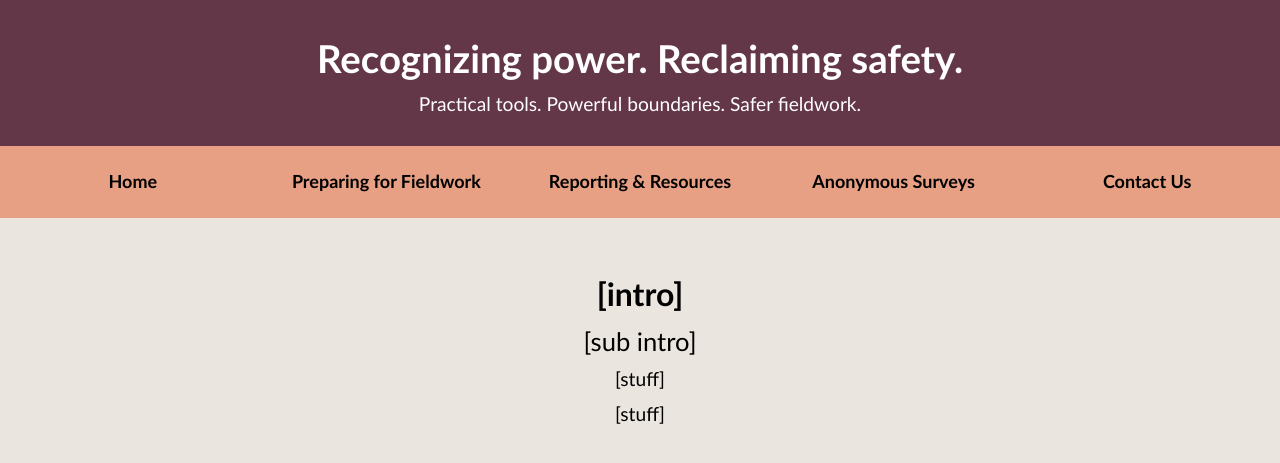
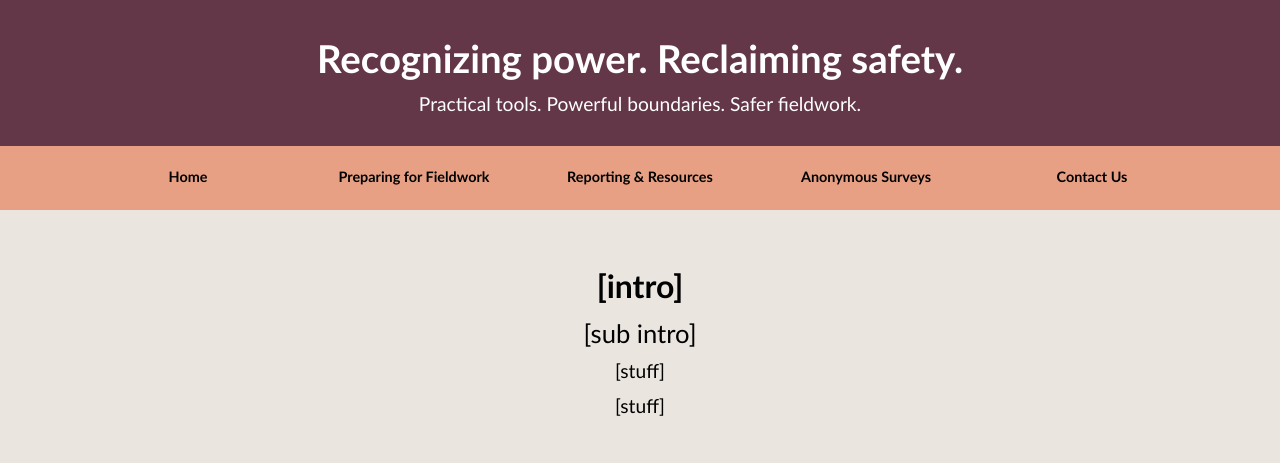
Before and after one commit to AnthroSafetyWarrior/GoldenTrowelProject, a Jekyll site: the page built from _pages/reporting.html, in a window 1280 px wide. Shown: the top 463 px of the page. Built offline with Jekyll 4.4.1, drawn with Linux system fonts in a browser that asks for light colours.

Commit message:
updating pages

```diff
--- a/_layouts/default.html
+++ b/_layouts/default.html
@@ -43,78 +43,67 @@
       text-align: center;
     }
 
-/* --- Nav: controlled columns so we stay at 1–2 rows --- */
+    /* --- Nav: single row, labels can wrap (no oversized desktop) --- */
     nav{
       background:#e8a084;
       display:grid;
-  gap: clamp(6px, 1vw, 12px);
-  padding: clamp(8px, 1.2vw, 12px);
-  /* default desktop: 5 columns */
-  grid-template-columns: repeat(5, 1fr);
-  justify-items: stretch;
+      grid-template-columns: repeat(5, minmax(60px, 220px));
+      justify-content: center;                 /* center the five fixed-width columns */
       align-items: stretch;
+      gap: clamp(4px, 0.6vw, 6px);           /* now this actually controls spacing */
+      padding: clamp(6px, 1vw, 10px);
     }
-
     .dropdown{ position:relative; }
-
     .dropdown > a{
       display:flex; align-items:center; justify-content:center; text-align:center;
-  padding: clamp(8px, 1.4vw, 12px);
-  /* keep type large on phones; vw adds a touch of fluidity */
-  font-size: clamp(1rem, 2.9vw, 1.125rem);
-  font-weight: 700;
-  color:black; text-decoration:none;
-  border-radius:6px; line-height:1.2;
-  min-height: 48px;            /* comfy tap target */
-  white-space: normal;          /* allow 2‑line labels */
-  word-break: normal;           /* don’t hyphenate weirdly */
+      padding: clamp(4px, 0.7vw, 5px) clamp(4px, 0.7vw, 10px);
+      font-size: clamp(0.9rem, 1.1vw, 1rem);   /* never bigger than ~16px */
+      font-weight:bold; color:black; text-decoration:none;
+      border-radius:6px; line-height:1.15;
+      white-space: normal;                     /* allow 2-line labels */
+      min-height: 44px;                        /* tap target */
     }
+    .dropdown:hover > a, .dropdown > a:focus-visible{ background:#633747; color:#fff; }
 
-.dropdown:hover > a,
-.dropdown > a:focus-visible{ background:#633747; color:#fff; }
-
-/* dropdown panel (desktop/tablet) */
     .dropdown-content{
       display:none; position:absolute; top:100%; left:50%; transform:translateX(-50%);
-  background:#e8a084; min-width:max(200px,100%); z-index:10; text-align:center;
-  font-weight:700; font-size: clamp(1rem, 2.4vw, 1.05rem);
-  padding:.3em 0; border-radius:0 0 6px 6px;
-}
-
-.dropdown:hover .dropdown-content,
-.dropdown:focus-within .dropdown-content{ display:block; }
-
-.dropdown-content a{
-  display:block; padding:.6em 1em; margin:2px 6px;
-  color:black; text-decoration:none; border-radius:6px;
-}
-.dropdown-content a:hover,
-.dropdown-content a:focus-visible{ background:#633747; color:#fff; }
-
-/* ---------- Breakpoints to cap rows ---------- */
-/* Large tablet: 4 columns (typically stays one row) */
-@media (max-width: 1100px){
-  nav{ grid-template-columns: repeat(4, 1fr); }
-}
-
-/* Tablet / big phones in landscape: 3 columns (1–2 rows) */
-@media (max-width: 900px){
-  nav{ grid-template-columns: repeat(3, 1fr); }
-}
-
-/* Phones: 2 columns (2–3 rows max, but we’ll keep labels big) */
-@media (max-width: 640px){
-  nav{ grid-template-columns: repeat(2, 1fr); }
-  /* make dropdowns match button width to avoid overflow */
-  .dropdown-content{ left:0; right:0; transform:none; min-width:100%; }
-}
-
-/* Very small phones: single column */
-@media (max-width: 360px){
-  nav{ grid-template-columns: 1fr; }
+      background:#e8a084; min-width:max(220px,100%); z-index:10; text-align:center;
+      font-weight:bold; font-size: clamp(0.9rem, 1.1vw, 1rem);
+      padding:.25em 0; border-radius:6px;
     }
 
 
+/* panel sits below, same width as button, with the nav background visible */
+.dropdown-content {
+  display: none; position: absolute; top: 100%;
+  left: 0; transform: none; min-width:max(220px,100%); background: #e8a084; z-index: 10;
+  text-align: center; padding: .25em 0; border-radius: 0 0 6px 6px;
+}
+
+/* show the panel */
+.dropdown:hover .dropdown-content,
+.dropdown:focus-within .dropdown-content {
+  display: block;
+}
+
+/* links inside dropdown — default state */
+.dropdown-content a {
+  display: block;
+  padding: .55em 1em;
+  color: black;
+  text-decoration: none;
+  border-radius: 6px; /* match nav buttons */
+  margin: 2px 6px;    /* lets the background show at sides */
+}
+
+/* hovered/focused link gets highlight with rounded corners */
+.dropdown-content a:hover,
+.dropdown-content a:focus-visible {
+  background: #633747;
+  color: #fff;
+}
+
+    @media (max-width: 320px){ nav{ gap:4px; } }
 
     /* --- Main wrapper --- */
     main{
```
Lines whose indentation alone changed are shown as unchanged.
